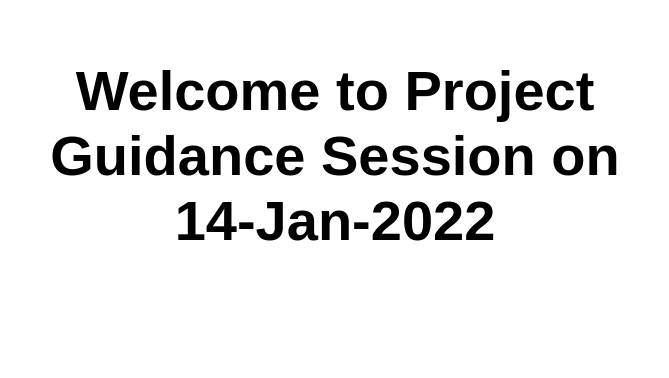
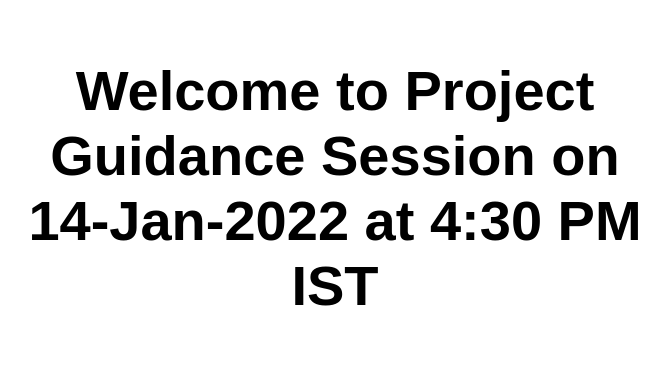
Before and after one commit to pbeniwal/static, a plain HTML site: page src/index.html in a window 1280 px wide. Shown: the whole page, without its empty margins (305-974 px from the left). Drawn offline with Linux system fonts and the light colour scheme.

Commit message:
updated time component

```diff
--- a/src/index.html
+++ b/src/index.html
@@ -10,7 +10,7 @@
 
 <body>
   <main>
-    <h1>Welcome to Project Guidance Session on 14-Jan-2022</h1>
+    <h1>Welcome to Project Guidance Session on 14-Jan-2022 at 4:30 PM IST</h1>
   </main>
 </body>
 
```
